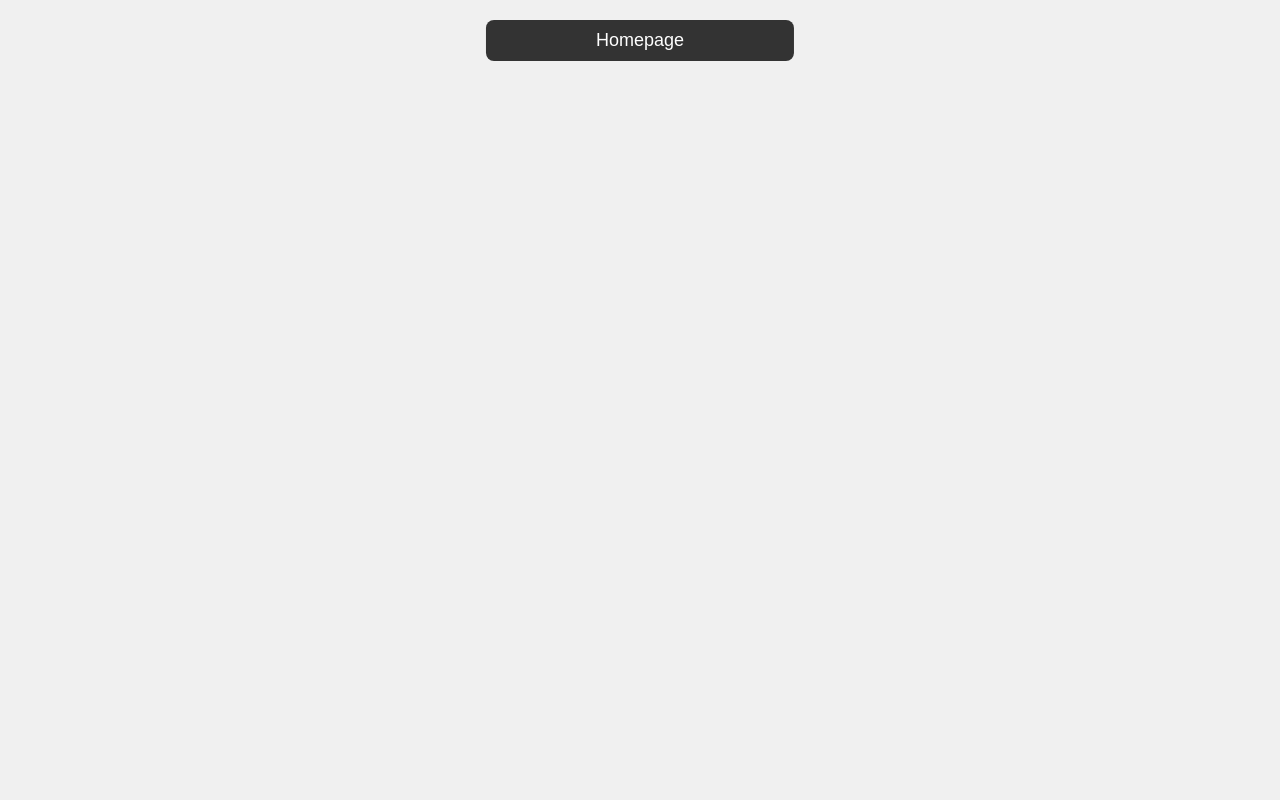
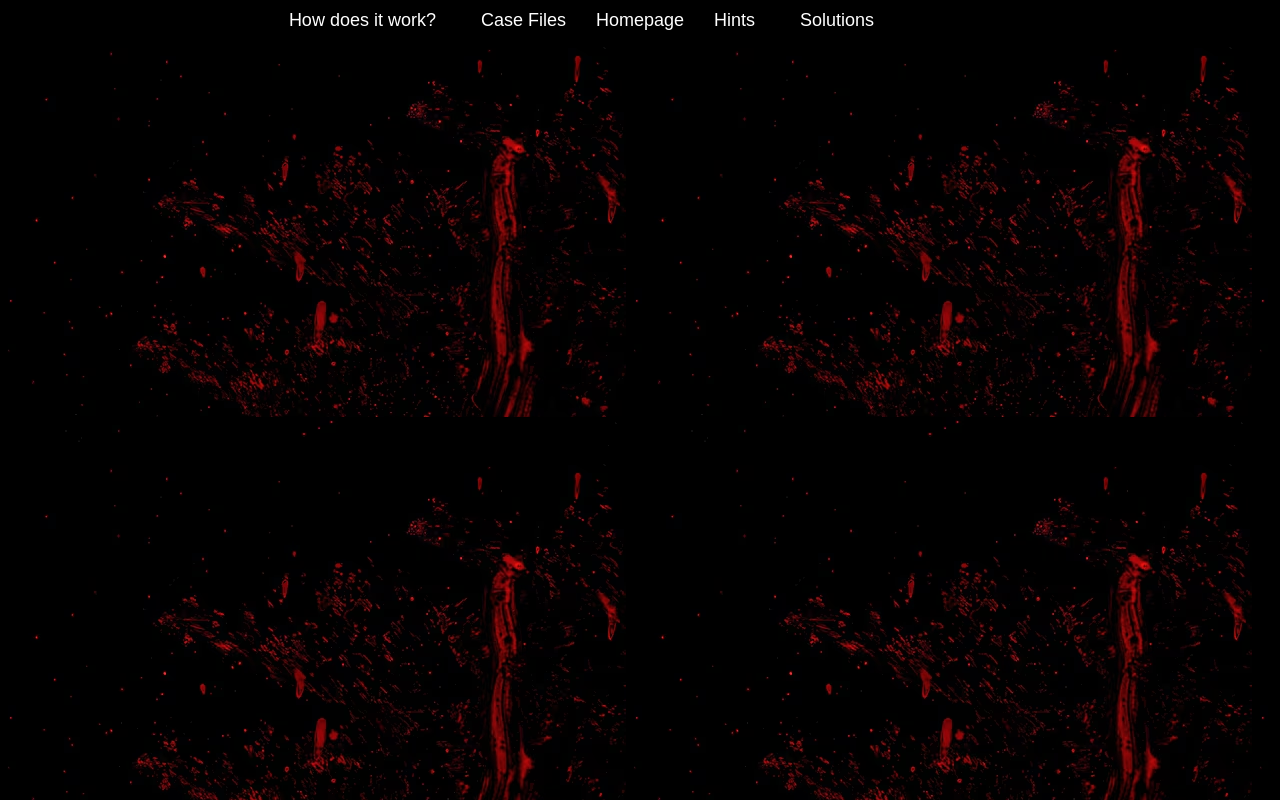
Before and after one commit to jasmijnhun/unsolvedfiles, a plain HTML site: page index.html in a window 1280 px wide. Drawn offline with Linux system fonts and the light colour scheme.

Commit message:
add image

```diff
--- a/homepage.css
+++ b/homepage.css
@@ -5,40 +5,53 @@ body {
     background-color: #f0f0f0;
   }
 
-  .centered-nav {
-    background: #333;
-    padding: 10px 20px;
-    border-radius: 8px;
-    position: absolute;
-    top: 20px; /* Distance from the top of the page */
-    left: 50%; /* Center horizontally */
-    transform: translateX(-50%); /* Offset the width of the nav to center */
+  .full-width-nav {
+    background: black;
+    padding: 10px 0;
+    position: fixed;
+    top: 0;
+    left: 0;
+    display:flex;
+    justify-content: center;
+    width: 100%; /* Full width of the page */
+    z-index: 1000; /* Ensures the nav bar is always on top */
   }
 
-  .centered-nav ul {
-    list-style: none;
-    display: flex;
+  .full-width-nav ul {
+    display: grid;
+    grid-template-columns: 1fr auto 1fr; /* Left, Center (Home), Right sections */
     align-items: center;
-    justify-content: center;
     margin: 0;
     padding: 0;
+    list-style: none;
   }
 
-  .centered-nav li {
-    margin: 0 15px;
+  .full-width-nav .left-links,
+  .full-width-nav .right-links {
+    display: flex;
+    gap: 15px;
   }
 
-  .centered-nav .homepage {
-    margin: 0 30px;
+  .full-width-nav .homepage {
+    text-align: center;
   }
 
-  .centered-nav a {
+  .full-width-nav a {
     text-decoration: none;
     color: white;
     font-size: 18px;
-    transition: color 0.3s ease;
+    padding: 10px 15px;
+    transition: background-color 0.3s ease, color 0.3s ease;
   }
 
-  .centered-nav a:hover {
-    color: #ff9900;
+  .full-width-nav a:hover {
+    background-color: #701c1a;
+    color: white;
   }
+
+  /*background*/
+  .about{
+    background-image: url('./backgroundhorror.jpg');
+    width:100%;
+    height:100vh;
+  }
--- a/index.html
+++ b/index.html
@@ -8,15 +8,22 @@
         <link rel="stylesheet" href="./homepage.css">
     </head>
     <body>
-        <nav class="centered-nav">
+        <nav class="full-width-nav">
             <ul>
-                <li><a href=""></a></li>
-                <li><a href=""></a></li>
+                <div class="left-links">
+                    <li><a href="">How does it work?</a></li>
+                    <li><a href="">Case Files</a></li>
+                </div>
                 <li class="homepage"><a href="./index.html">Homepage</a></li>
-                <li><a href=""></a></li>
-                <li><a href=""></a></li>
+                <div class="right-links">
+                    <li><a href="">Hints</a></li>
+                    <li><a href="">Solutions</a></li>
+                </div>
             </ul>
         </nav>
+        <div class="about">
+
+        </div>
     </body>
     <footer>
 
```
Also changed, not shown: backgroundhorror.jpg (added).
